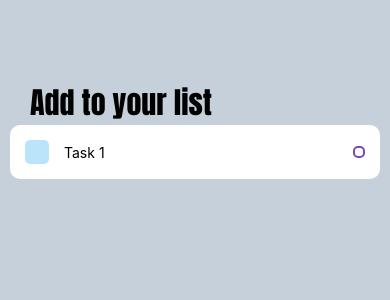
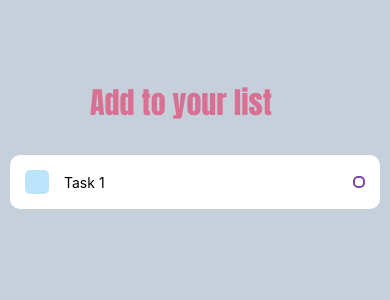
Before and after one commit to kianaa81/ToDoListApp, a React Native app: screen / in a window 390 px wide. Shown: the top 300 px of the page. Built offline with nearby package versions, Linux system fonts and the light colour scheme.

Commit message:
Changed the margin and colourr of the title Updated the stylesheet by adding some lines of code to the "sectionTitle" and "items"

```diff
--- a/App.js
+++ b/App.js
@@ -32,9 +32,13 @@ const styles = StyleSheet.create({
   },
   sectionTitle: {
     fontSize: 30,
-    fontFamily: 'Impact, Haettenschweiler, Arial Narrow Bold, sans-serif'
+    fontFamily: 'Impact, Haettenschweiler, Arial Narrow Bold, sans-serif',
+    marginLeft: 60,
+    color: '#d87093'
   },
-  items: {}
+  items: {
+    marginTop: 30,
+  }
 });
 
 export default App;
```
